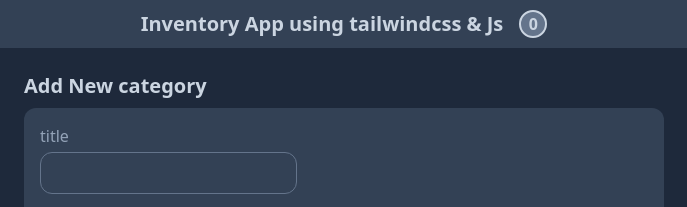
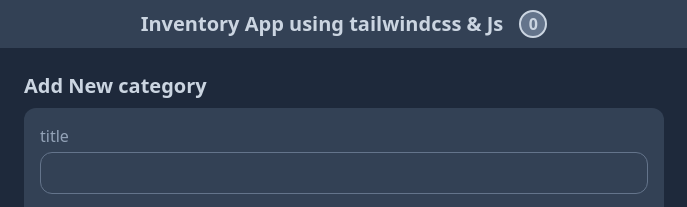
Before and after one commit to mjr0924/inventory-app-js-tailwindcss, a website with bundled scripts: page public/index.html in a window 1280 px wide. Both pictures are taken after a click on the button "Add New Category". Shown: the top 207 px of the page, 296-983 px from the left. Built offline with nearby package versions, Linux system fonts and the light colour scheme.

Commit message:
version 1

```diff
--- a/public/index.html
+++ b/public/index.html
@@ -42,7 +42,7 @@
                   type="text"
                   name="category-title"
                   id="category-title"
-                  class="bg-transparent rounded-xl border border-slate-500 text-slate-400"
+                  class="w-full bg-transparent rounded-xl border border-slate-500 text-slate-400"
                 />
               </div>
               <div>
```
